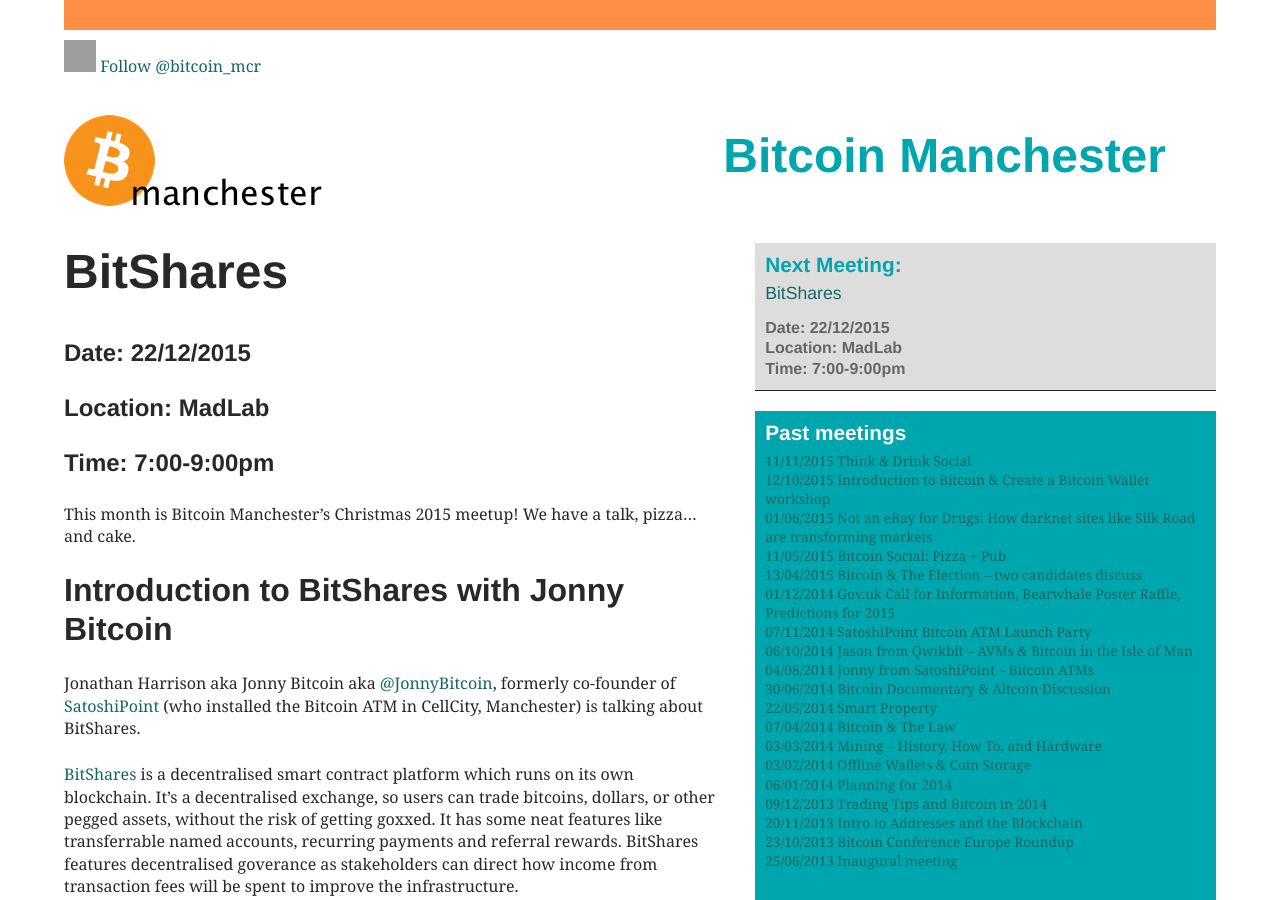
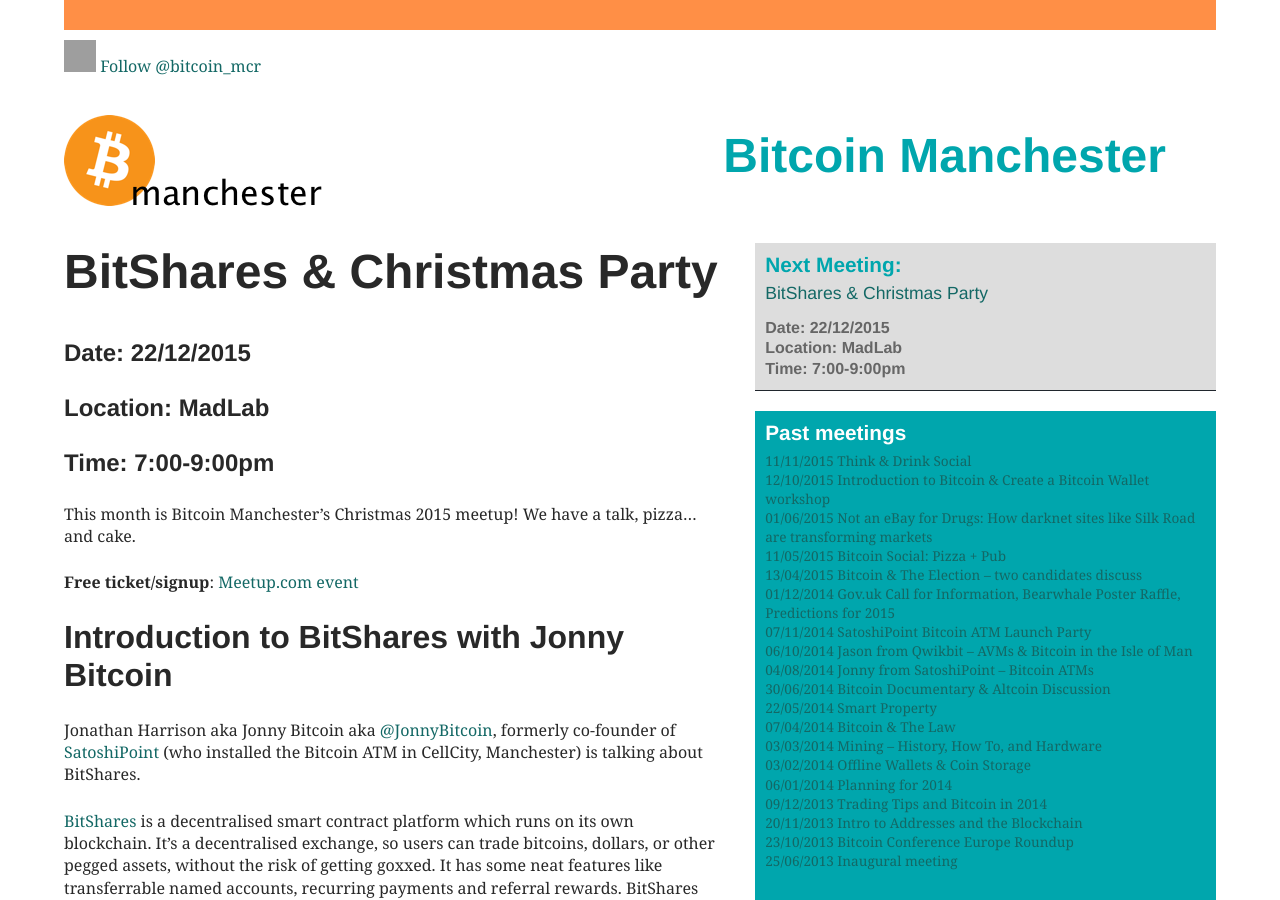
Before and after one commit to bitcoinmanchester/bitcoinmanchester_site_v1, a Jekyll site: the page built from _posts/2015-12-22-bitcoinmanchester-20.markdown, in a window 1280 px wide and 900 px high. Built offline with Jekyll 4.4.1, drawn with Linux system fonts in a browser that asks for light colours; nearby versions of some CDN libraries; comment, search, counter and statistics services are not loaded; grey boxes are pictures that could not be loaded.

Commit message:
Add Christmas Party reference and Meetup.com link to the Dec 2015 event

```diff
--- a/_posts/2015-12-22-bitcoinmanchester-20.markdown
+++ b/_posts/2015-12-22-bitcoinmanchester-20.markdown
@@ -1,12 +1,14 @@
 ---
 layout: meetings
-title: "BitShares"
+title: "BitShares & Christmas Party"
 categories: meetings
 time: 7:00-9:00pm
 location: MadLab
 ---
 
 This month is Bitcoin Manchester's Christmas 2015 meetup! We have a talk, pizza… and cake.
+
+**Free ticket/signup**: [Meetup.com event][meetup-event]
 
 ## Introduction to BitShares with Jonny Bitcoin
 
@@ -31,3 +33,4 @@ Finally at around 9pm we'll head to the pub, which of course is our old friend [
 [bitshares]: https://bitshares.org
 [takeaway]: http://www.takeaway.com/
 [common]: http://www.aplacecalledcommon.co.uk
+[meetup-event]: http://www.meetup.com/Bitcoin-Manchester/events/227039202/
```
